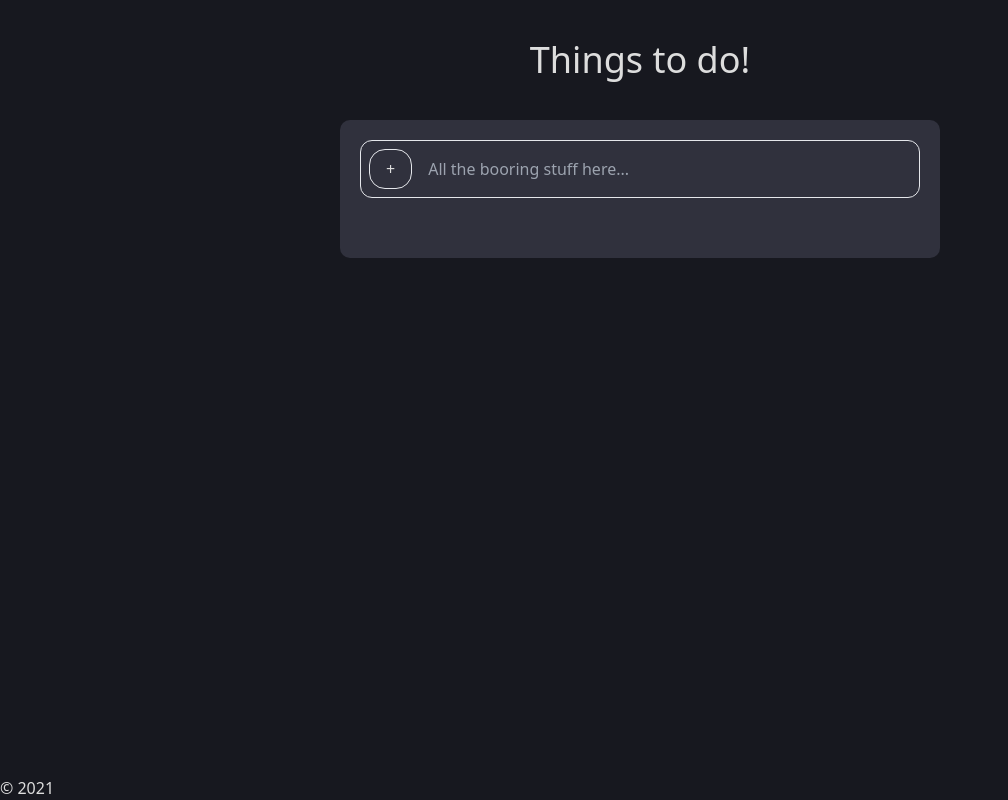
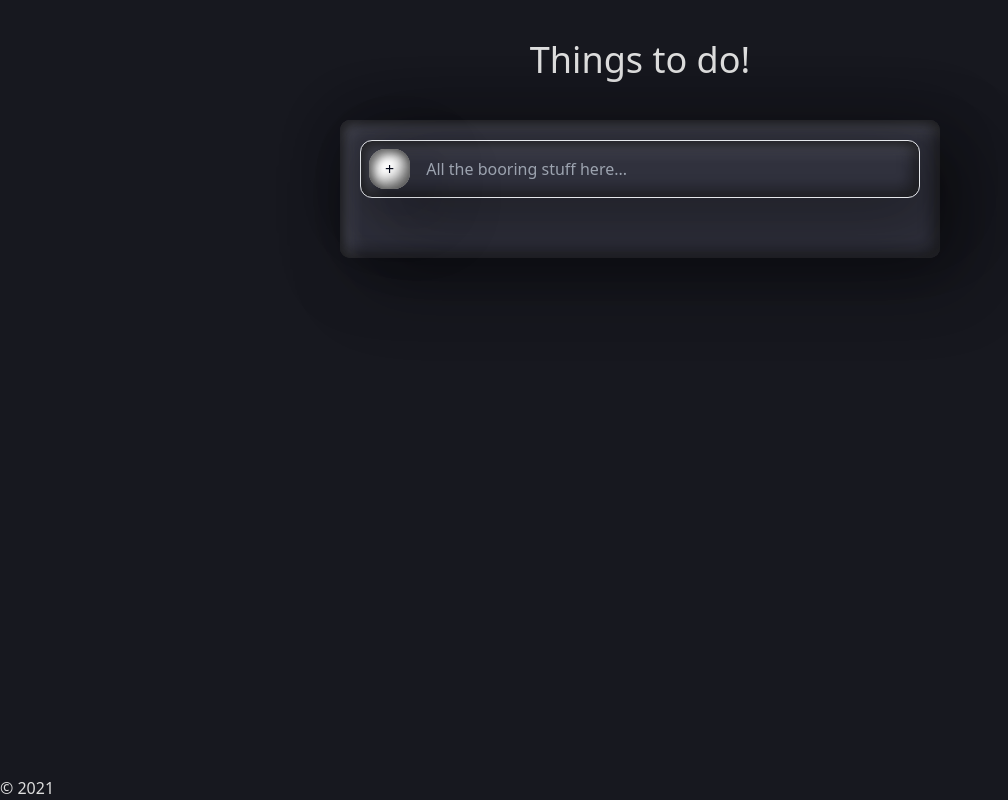
Before and after one commit to danibystrom/todo-list, a React (Vite) app: page / in a window 1280 px wide. Shown: the whole page, without its empty margins (0-1008 px from the left). Built offline with nearby package versions, Linux system fonts and the light colour scheme.

Commit message:
Added box-shadow

```diff
--- a/src/App.css
+++ b/src/App.css
@@ -16,4 +16,8 @@ body {
   padding: 20px;
   max-width: 600px;
   width: 100%;
+  box-shadow: 25px 25px 75px rgba(0, 0, 0, 0.25),
+    10px 10px 70px rgba(0, 0, 0, 0.25), inset 5px 5px 10px rgba(0, 0, 0, 0.5),
+    inset 5px 5px 20px rgba(255, 255, 255, 0.2),
+    inset -5px -5px 15px rgba(0, 0, 0, 0.75);
 }
--- a/src/Todo.css
+++ b/src/Todo.css
@@ -2,7 +2,12 @@
   transition: background-color 0.3s ease, opacity 0.3s ease,
     text-decoration 0.3s ease;
   padding: 6px;
+  margin: 8px;
   border-radius: 10px;
+  box-shadow: 25px 25px 75px rgba(0, 0, 0, 0.25),
+    10px 10px 70px rgba(0, 0, 0, 0.25), inset 5px 5px 10px rgba(0, 0, 0, 0.5),
+    inset 5px 5px 20px rgba(255, 255, 255, 0.2),
+    inset -5px -5px 15px rgba(0, 0, 0, 0.75);
 }
 
 .todo.done {
--- /dev/null
+++ b/src/TodoForm.css
@@ -0,0 +1,13 @@
+.form-container {
+  box-shadow: 25px 25px 75px rgba(0, 0, 0, 0.25),
+    10px 10px 70px rgba(0, 0, 0, 0.25), inset 5px 5px 10px rgba(0, 0, 0, 0.5),
+    inset 5px 5px 20px rgba(255, 255, 255, 0.2),
+    inset -5px -5px 15px rgba(0, 0, 0, 0.75);
+}
+
+button {
+  box-shadow: 25px 25px 75px rgba(0, 0, 0, 0.25),
+    10px 10px 70px rgba(0, 0, 0, 0.25), inset 5px 5px 10px rgba(0, 0, 0, 0.5),
+    inset 5px 5px 20px rgba(255, 255, 255, 0.2),
+    inset -5px -5px 15px rgba(0, 0, 0, 0.75);
+}
--- a/src/TodoForm.tsx
+++ b/src/TodoForm.tsx
@@ -1,4 +1,5 @@
 import { useState } from "react";
+import "./TodoForm.css";
 
 interface TodoFormProps {
   addTodo: (todo: string) => void;
@@ -17,7 +18,10 @@ function TodoForm({ addTodo }: TodoFormProps) {
     <div className="flex justify-center">
       <div className="form-container w-full mb-10 border p-2 rounded-xl">
         <form className="flex" onSubmit={handleSubmit}>
-          <button type="submit" className="mr-2 border rounded-2xl px-4">
+          <button
+            type="submit"
+            className="mr-2 rounded-2xl px-4 text-slate-950 bg-white border-slate-50"
+          >
             +
           </button>
           <input
@@ -25,7 +29,7 @@ function TodoForm({ addTodo }: TodoFormProps) {
             value={todo}
             onChange={(e) => setTodo(e.target.value)}
             placeholder="All the booring stuff here..."
-            className="bg-transparent rounded-lg  text-white p-2 w-full"
+            className="bg-transparent rounded-lg outline-none text-white p-2 w-full"
           />
         </form>
       </div>
```
